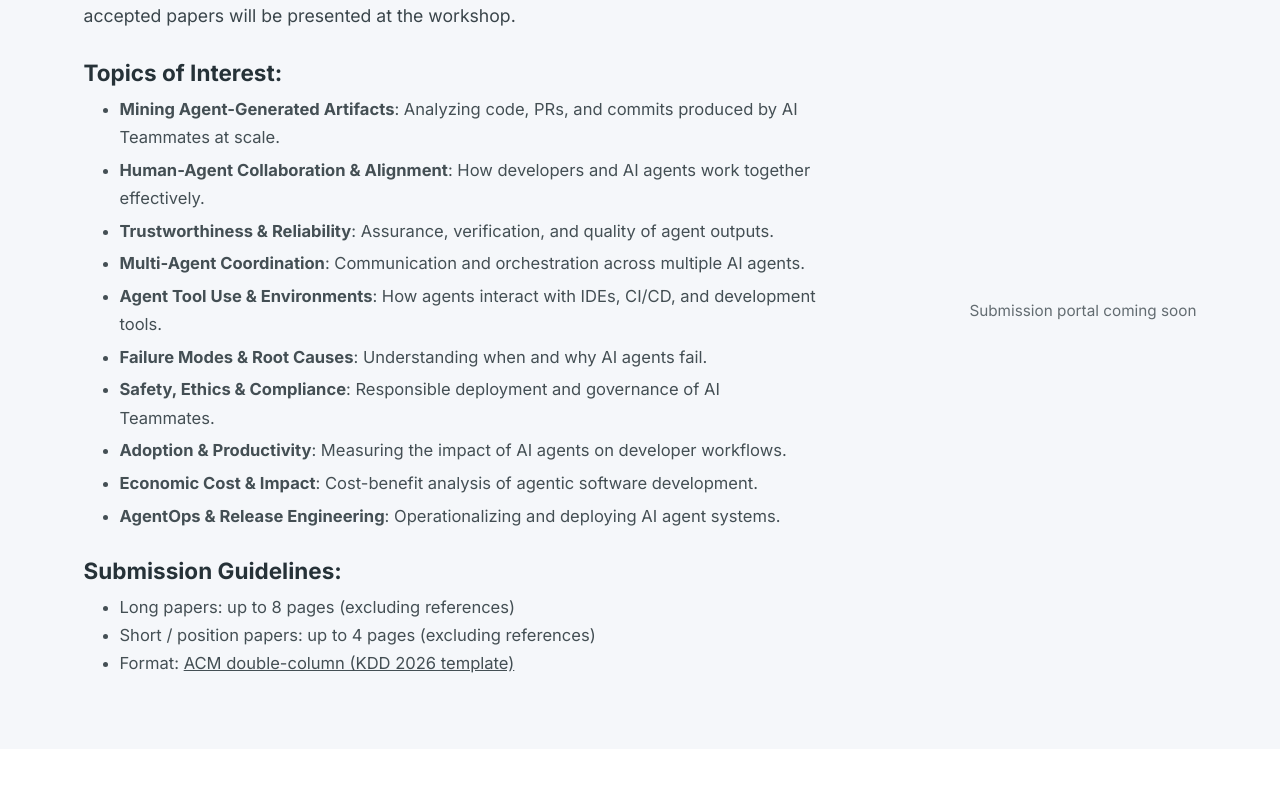
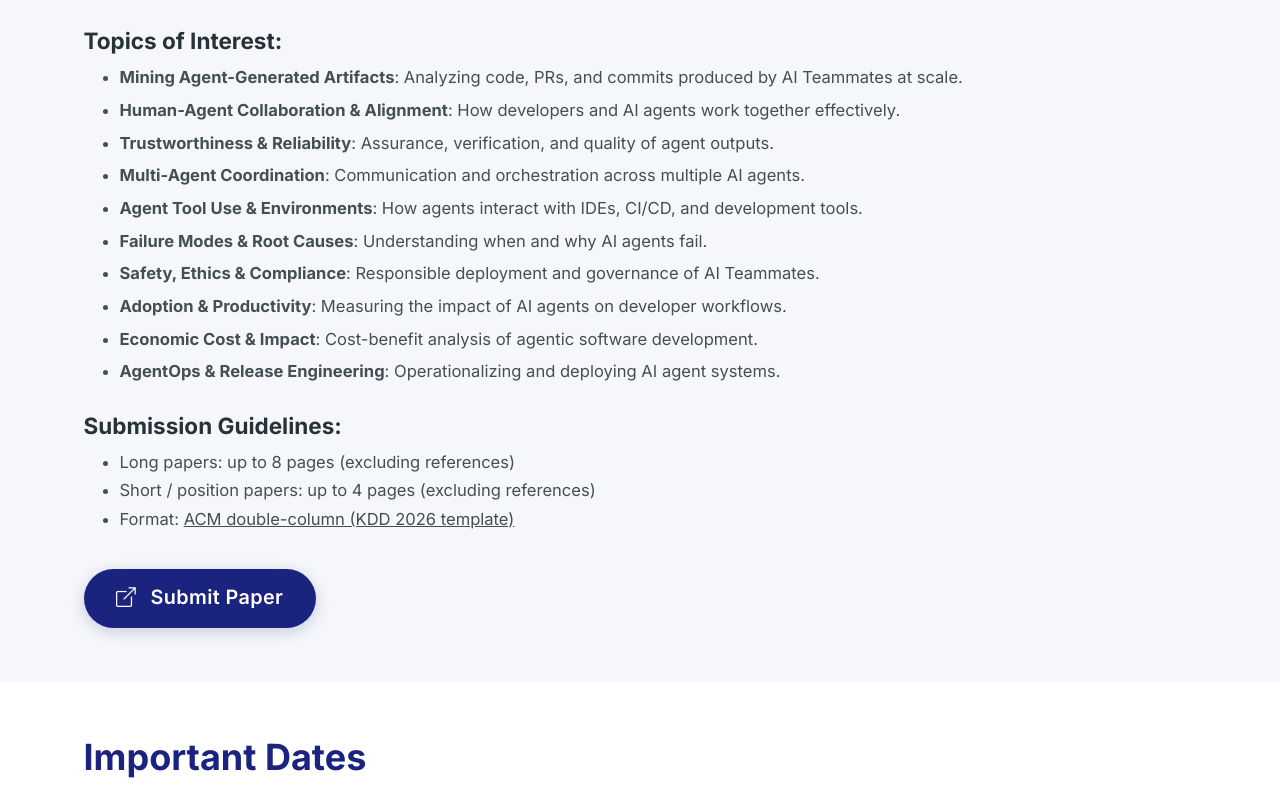
Before and after one commit to agent-se/agent-se.github.io, a Vue app: page / in a window 1280 px wide. Shown: the part 2089-2884 px from the top of the page. Built offline with nearby package versions, Linux system fonts and the light colour scheme.

Commit message:
added submission link

```diff
--- a/src/App.vue
+++ b/src/App.vue
@@ -217,7 +217,7 @@ onUnmounted(() => window.removeEventListener('scroll', handleScroll))
       <hr class="section-divider">
       <div>
         <div class="row align-items-center">
-          <div class="col-lg-8">
+          <div class="col-lg-10">
             <p style="opacity: 0.9; font-size: 0.98rem; line-height: 1.8;">
               We invite submissions of original research papers, position papers, and demo papers
               on the following topics of interest. Papers should follow the ACM KDD format.
@@ -230,14 +230,14 @@ onUnmounted(() => window.removeEventListener('scroll', handleScroll))
               </li>
             </ul>
             <h5 class="fw-bold mt-4 mb-2">Submission Guidelines:</h5>
-            <ul style="opacity: 0.85; font-size: 0.92rem;" class="mb-3">
+            <ul style="opacity: 0.85; font-size: 0.92rem;" class="mb-4">
               <li>Long papers: up to 8 pages (excluding references)</li>
               <li>Short / position papers: up to 4 pages (excluding references)</li>
               <li>Format: <a href="https://kdd2026.kdd.org/research-track-call-for-papers/" target="_blank" rel="noopener noreferrer" style="color: inherit; text-decoration: underline;">ACM double-column (KDD 2026 template)</a></li>
             </ul>
-          </div>
-          <div class="col-lg-4 text-lg-end mt-3 mt-lg-0">
-            <p class="mb-2" style="opacity: 0.7; font-size: 0.85rem;">Submission portal coming soon</p>
+            <a href="https://openreview.net/group?id=KDD.org/2026/Workshop/AgenticSE" target="_blank" rel="noopener" class="btn-submit mt-2">
+              <i class="bi bi-box-arrow-up-right"></i> Submit Paper
+            </a>
           </div>
         </div>
       </div>
--- a/src/assets/style.css
+++ b/src/assets/style.css
@@ -122,6 +122,33 @@ body {
 }
 
 .btn-register i {
+  margin-right: 0.5rem;
+}
+
+.btn-submit {
+  display: inline-block;
+  padding: 0.7rem 1.8rem;
+  font-size: 1.1rem;
+  font-weight: 600;
+  color: #fff;
+  background: var(--primary);
+  border: none;
+  border-radius: 50px;
+  text-decoration: none;
+  letter-spacing: 0.02em;
+  box-shadow: 0 4px 15px rgba(26, 35, 126, 0.2);
+  transition: all 0.3s ease;
+}
+
+.btn-submit:hover {
+  background: var(--primary-light);
+  color: #fff;
+  transform: translateY(-2px);
+  box-shadow: 0 6px 20px rgba(26, 35, 126, 0.35);
+  text-decoration: none;
+}
+
+.btn-submit i {
   margin-right: 0.5rem;
 }
 
```
